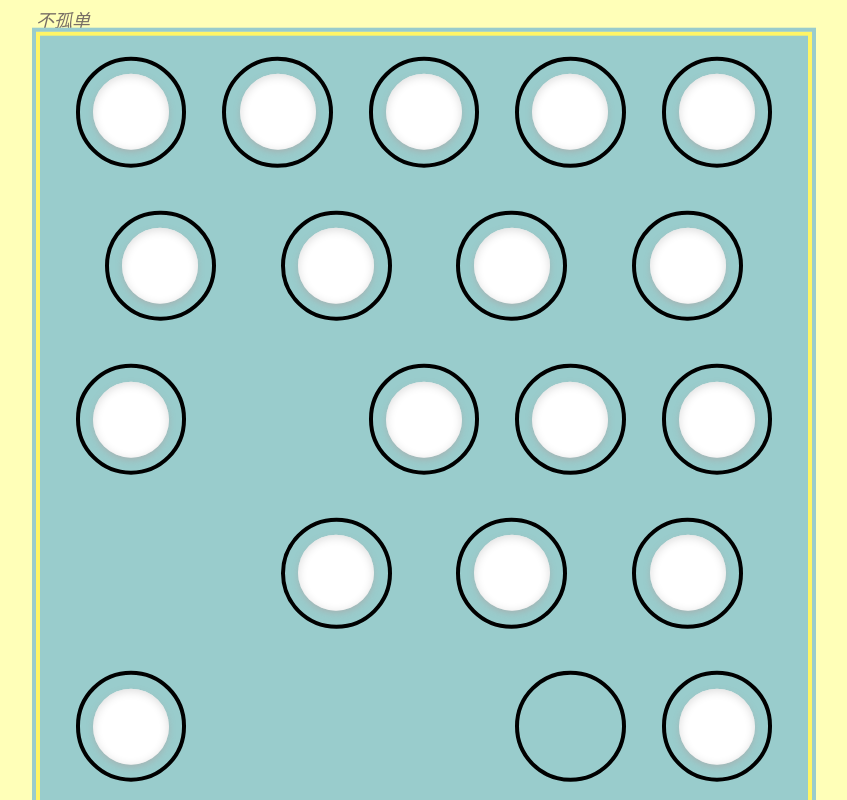
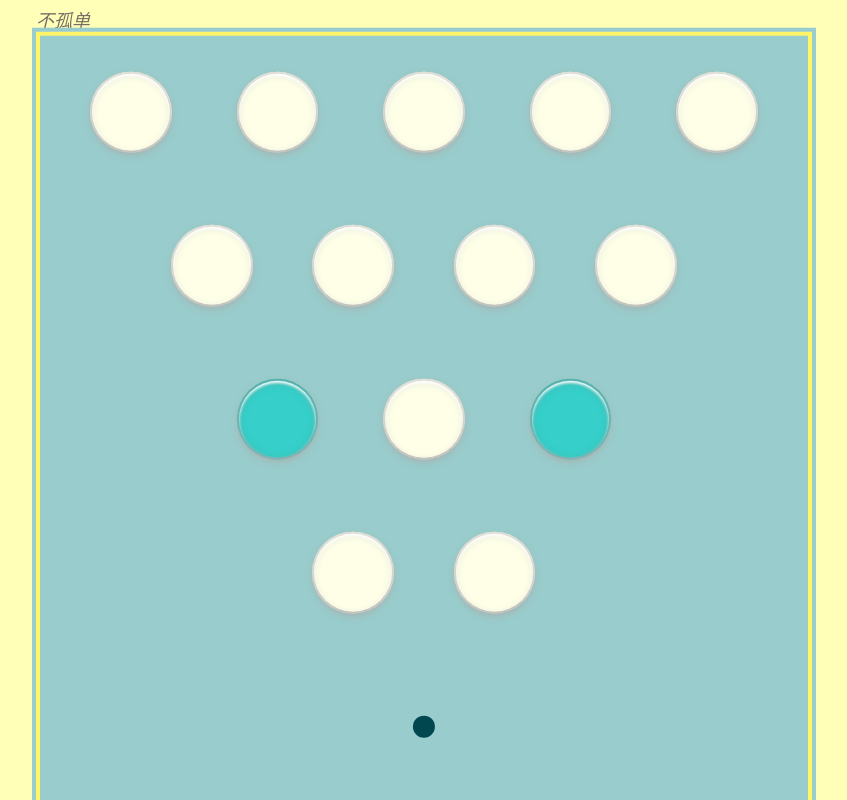
Before and after one commit to yanqzsu/single, an Angular app in the folder single-app/: page / in a window 1280 px wide. Shown: the top 800 px of the page, without its empty margins (216-1063 px from the left). Built offline with nearby package versions, Linux system fonts and the light colour scheme.

Commit message:
update hole style by HoleStatus

```diff
--- a/single-app/src/app/app.component.ts
+++ b/single-app/src/app/app.component.ts
@@ -51,7 +51,7 @@ export class AppComponent implements OnInit {
 
   ngOnInit(): void {
     this.boardService.boardStatusSubject.subscribe((status) => {
-      this.borderStatus = status;
+      this.borderStatus = [...status];
       this.boardType = this.boardService.board.boardType;
     });
   }
@@ -75,9 +75,9 @@ export class AppComponent implements OnInit {
     ) {
       return; // Ignore if still touching with one or more fingers
     }
-    const position = getEventPosition(event);
-    this.touchStartClientX = position.clientX;
-    this.touchStartClientY = position.clientY;
+    const touchPosition = getEventPosition(event);
+    this.touchStartClientX = touchPosition.clientX;
+    this.touchStartClientY = touchPosition.clientY;
     silentEvent(event);
   }
 
@@ -106,7 +106,7 @@ export class AppComponent implements OnInit {
     const absDy = Math.abs(dy);
     let direction;
     if (
-      this.boardService.board.boardType === BoardType.rectangular &&
+      this.boardType === BoardType.rectangular &&
       Math.max(absDx, absDy) > 10
     ) {
       direction =
@@ -118,7 +118,7 @@ export class AppComponent implements OnInit {
           ? Direction.down
           : Direction.up;
     } else if (
-      this.boardService.board.boardType === BoardType.diagonalRectangular &&
+      this.boardType === BoardType.diagonalRectangular &&
       Math.max(absDx, absDy) > 10
     ) {
       const radio = absDx / absDy;
@@ -142,8 +142,7 @@ export class AppComponent implements OnInit {
             : Direction.upLeft;
       }
     } else if (
-      (this.boardService.board.boardType === BoardType.triangularEven ||
-        this.boardService.board.boardType === BoardType.triangularOdd) &&
+      (this.boardType === BoardType.triangular) &&
       Math.max(absDx, absDy) > 10
     ) {
       const radio = absDx / absDy;
@@ -163,6 +162,8 @@ export class AppComponent implements OnInit {
 
     if (direction) {
       this.boardService.move(direction, this.selectedPosition, false);
+    } else {
+      this.boardService.updateStatus(this.selectedPosition);
     }
     silentEvent(event);
   }
--- a/single-app/src/app/app.module.ts
+++ b/single-app/src/app/app.module.ts
@@ -6,14 +6,12 @@ import { AppComponent } from './app.component';
 import { ButtonComponent } from './button/button.component';
 import { HoleComponent } from './hole/hole.component';
 import { ModalComponent } from './modal/modal.component';
-import { PegComponent } from './peg/piece.component';
 
 @NgModule({
   declarations: [
     AppComponent,
     ButtonComponent,
     HoleComponent,
-    PegComponent,
     ModalComponent,
   ],
   imports: [BrowserModule, AppRoutingModule],
--- a/single-app/src/app/board.service.ts
+++ b/single-app/src/app/board.service.ts
@@ -56,23 +56,23 @@ export class BoardService {
   triangleBoard = new Board(
     [
       [-1, -1, 0, -1, -1],
-      [-1, 1, 1, -1],
+      [-0.5, -1, 1, 1, -1,-0.5],
       [-1, 1, 1, 1, -1],
-      [1, 1, 1, 1],
+      [-0.5, 1, 1, 1, 1,-0.5],
       [1, 1, 1, 1, 1],
     ],
-    BoardType.triangularOdd
+    BoardType.triangular
   );
 
   triangleBoard2 = new Board(
     [
       [1, 1, 1, 1, 1],
-      [1, 1, 1, 1],
+      [-0.5, 1, 1, 1, 1,-0.5],
       [-1, 1, 1, 1, -1],
-      [-1, 1, 1, -1],
+      [-0.5, -1, 1, 1, -1,-0.5],
       [-1, -1, 0, -1, -1],
     ],
-    BoardType.triangularOdd
+    BoardType.triangular
   );
 
   triangleBoard3 = new Board(
@@ -83,7 +83,7 @@ export class BoardService {
       [-1, 1, 1, 1],
       [-0.5, -1, -1, 0, -0.5],
     ],
-    BoardType.triangularEven
+    BoardType.triangular
   );
   board: Board;
 
@@ -94,11 +94,12 @@ export class BoardService {
   boardStatusSubject = new BehaviorSubject<Hole[][]>([[]]);
 
   constructor() {
-    this.board = this.triangleBoard3;
+    this.board = this.triangleBoard2;
     this.initBoardStatus();
+    this.updateStatus();
   }
 
-  updateStatus(selected: Position): void {
+  updateStatus(selected?: Position): void {
     for (let row = 0; row < this.boardStatus.length; row++) {
       for (let col = 0; col < this.boardStatus[row].length; col++) {
         const position = { col, row };
@@ -106,20 +107,20 @@ export class BoardService {
         const neighborPositions = this.board.getNeighborPositions(position);
         const jumpable = neighborPositions.some((neighbor) => {
           const bypass = this.getHole(neighbor.bypass).type;
-          const spot = this.getHole(neighbor.spot).type;
-          if (hole.type > 0 && bypass > 0 && spot === 0) {
+          const target = this.getHole(neighbor.target).type;
+          if (hole.type > 0 && bypass > 0 && target === 0) {
             return true;
           }
           return false;
         });
         hole.status = jumpable ? HoleStatus.jumpable : HoleStatus.normal;
-        if (position.col === selected.col && position.row === selected.row) {
+        if (position.col === selected?.col && position.row === selected?.row) {
           hole.status = HoleStatus.selected;
           neighborPositions.forEach((neighbor) => {
             const bypass = this.getHole(neighbor.bypass);
-            const spot = this.getHole(neighbor.spot);
-            if (bypass.type > 0 && spot.type === 0) {
-              spot.status = HoleStatus.spot;
+            const target = this.getHole(neighbor.target);
+            if (bypass.type > 0 && target.type === 0) {
+              target.status = HoleStatus.target;
             }
           });
         }
@@ -133,23 +134,23 @@ export class BoardService {
     if (neighbor) {
       const start = this.getHole(selected);
       const bypass = this.getHole(neighbor.bypass);
-      const spot = this.getHole(neighbor.spot);
+      const target = this.getHole(neighbor.target);
       if (reverse) {
-        if (start.type > 0 && bypass.type > -1 && spot.type > 0) {
+        if (start.type > 0 && bypass.type > -1 && target.type > 0) {
           start.type = start.type - 1;
           bypass.type = bypass.type + 1;
-          spot.type = spot.type + 1;
-          spot.status = HoleStatus.selected;
-          this.updateStatus(neighbor.spot);
+          target.type = target.type + 1;
+          target.status = HoleStatus.selected;
+          this.updateStatus(neighbor.target);
           return true;
         }
       } else {
-        if (start.type > 0 && bypass.type > 0 && spot.type === HoleType.empty) {
+        if (start.type > 0 && bypass.type > 0 && target.type === HoleType.empty) {
           start.type = start.type - 1;
           bypass.type = bypass.type - 1;
-          spot.type = spot.type + 1;
-          spot.status = HoleStatus.selected;
-          this.updateStatus(neighbor.spot);
+          target.type = target.type + 1;
+          target.status = HoleStatus.selected;
+          this.updateStatus(neighbor.target);
           return true;
         }
       }
--- a/single-app/src/app/hole/hole.component.html
+++ b/single-app/src/app/hole/hole.component.html
@@ -1,9 +1,4 @@
-<div class="hole" [ngClass]="statusClass">
-  <div class="border" *ngIf="hole.type > -1">
-    <app-peg
-      [type]="hole.type"
-      [jumpable]="jumpable"
-      [selected]="selected"
-    ></app-peg>
-  </div>
+<div class="hole" [ngClass]="holeClass">
+  <div class="spot" *ngIf="hole.type >= 0" [ngClass]="spotClass"></div>
+  <div class="peg" *ngIf="hole.type > 0" [ngClass]="pegClass"></div>
 </div>
--- a/single-app/src/app/hole/hole.component.scss
+++ b/single-app/src/app/hole/hole.component.scss
@@ -2,23 +2,113 @@
 
 $border-width: 4px;
 $border-style: solid $border-width black;
-
 $hole-size: calc((100vmin - 24px) / 7);
 
-:host.half .hole {
-  width: calc($hole-size / 2);
-  height: calc($hole-size / 2);
+@keyframes pop {
+  0% {
+    transform: scale(1);
+  }
+  50% {
+    transform: scale(1.3);
+  }
+  100% {
+    transform: scale(1.2);
+  }
 }
+
 
 .hole {
   width: $hole-size;
   display: inline-block;
   height: $hole-size;
+  &.hole-half {
+    width: calc($hole-size/2);
+    height: calc($hole-size/2);
+  }
+  position: relative;
+  display: flex;
+  justify-content: center;
+  align-items: center;
 }
 
-.border {
-  width: 100%;
-  height: 100%;
-  border: $border-style;
+.spot {
+  position: absolute;
+  transform: translate(-50%, -50%);
+  top: 50%;
+  left: 50%;
+  width: 20%;
+  height: 20%;
+  background-color: $cyan-9;
   border-radius: 50%;
+  z-index: -1;
+  &.spot-target {
+    background-color: $red-5;
+    transition: all 0.5s ease;
+  }
 }
+
+.peg {
+  position: relative;
+  // transform: translate(-50%, -50%);
+  // top: 50%;
+  // left: 50%;
+  display: inline-block;
+  width: 70%;
+  height: 70%;
+  border-radius: 50%;
+  box-shadow: 0px 3px 8px #aaa, inset 0px 2px 3px #fff;
+  &::before {
+    content: "";
+    display: block;
+    background: #fff;
+    // border-top: 2px solid #ddd;
+    position: absolute;
+    top: -2px;
+    left: -2px;
+    bottom: -2px;
+    right: -2px;
+    z-index: -1;
+    border-radius: 50%;
+    box-shadow: inset 0px 2px 10px #ddd;
+  }
+  &.peg-selected {
+    z-index: 20;
+    animation: pop 200ms ease 100ms;
+    animation-fill-mode: both;
+  }
+}
+
+.peg.peg-1::before {
+  background: $yellow-1;
+}
+.peg.peg-2::before {
+  background: $yellow-2;
+}
+.peg.peg-3::before {
+  background: $yellow-3;
+}
+.peg.peg-4::before {
+  background: $yellow-4;
+}
+.peg.peg-5::before {
+  background: $yellow-5;
+}
+.peg.peg-6::before {
+  background: $yellow-6;
+}
+.peg.peg-7::before {
+  background: $yellow-7;
+}
+.peg.peg-8::before {
+  background: $yellow-8;
+}
+.peg.peg-9::before {
+  background: $yellow-9;
+}
+
+.peg.peg-jumpable::before{
+  background: $cyan-5;
+  $border-color: mix($cyan-5, #777);
+  box-shadow: inset 0px 2px 10px $border-color;
+  transition: all 200ms;
+}
--- a/single-app/src/app/hole/hole.component.ts
+++ b/single-app/src/app/hole/hole.component.ts
@@ -12,25 +12,33 @@ export class HoleComponent {
     status: HoleStatus.normal,
   };
 
-  jumpable: boolean = false;
-  selected: boolean = false;
-
-  statusClass = {
-    'hole-spot':
-      this._hole.type === HoleType.empty &&
-      this._hole.status === HoleStatus.spot,
-    'hole-normal': this._hole.status === HoleStatus.normal,
-  };
-
-  pegClass = {};
+  holeClass: any;
+  spotClass: any;
+  pegClass: any;
 
   @Input()
   set hole(hole: Hole) {
     this._hole = hole;
-    this.selected =
-      this._hole.type > 0 && this._hole.status === HoleStatus.selected;
-    this.jumpable =
-      this._hole.type > 0 && this._hole.status === HoleStatus.jumpable;
+    this.holeClass = {
+      'hole-half': hole.type === HoleType.half,
+    };
+    this.spotClass = {
+      'spot-target': hole.status === HoleStatus.target,
+    };
+    this.pegClass = {
+      'peg-0': hole.type === HoleType.empty,
+      'peg-1': hole.type === HoleType.one,
+      'peg-2': hole.type === HoleType.two,
+      'peg-3': hole.type === HoleType.three,
+      'peg-4': hole.type === HoleType.four,
+      'peg-5': hole.type === HoleType.five,
+      'peg-6': hole.type === HoleType.six,
+      'peg-7': hole.type === HoleType.seven,
+      'peg-8': hole.type === HoleType.eight,
+      'peg-9': hole.type === HoleType.nine,
+      'peg-selected': hole.status === HoleStatus.selected && hole.type > 0,
+      'peg-jumpable': hole.status === HoleStatus.jumpable && hole.type > 0,
+    };
   }
   get hole(): Hole {
     return this._hole;
--- a/single-app/src/app/peg/peg.component.scss
+++ /dev/null
@@ -1,96 +0,0 @@
-@import "../../variables.scss";
-
-@keyframes pop {
-  0% {
-    transform: scale(1);
-  }
-  50% {
-    transform: scale(1.3);
-  }
-  100% {
-    transform: scale(1.2);
-  }
-}
-
-:host {
-  position: relative;
-  display: inline-block;
-  width: 100%;
-  height: 100%;
-}
-
-:host.selected {
-  z-index: 20;
-  animation: pop 200ms ease 100ms;
-  animation-fill-mode: both;
-}
-
-:host.jumpable {
-  .piece:before {
-    background: $piece-color-highlight;
-    $border-color: mix($piece-color-highlight, #777);
-    box-shadow: inset 0px 2px 10px $border-color;
-    transition: all 200ms;
-    // border-top: 2px solid $border-color;
-  }
-}
-
-.peg {
-  position: absolute;
-  transform: translate(-50%, -50%);
-  top: 50%;
-  left: 50%;
-  display: inline-block;
-  width: 70%;
-  height: 70%;
-  border-radius: 50%;
-  background-color: $piece-color;
-  box-shadow: 0px 3px 8px #aaa, inset 0px 2px 3px #fff;
-}
-
-.peg:before {
-  content: "";
-  display: block;
-  background: #fff;
-  // border-top: 2px solid #ddd;
-  position: absolute;
-  top: -2px;
-  left: -2px;
-  bottom: -2px;
-  right: -2px;
-  z-index: -1;
-  border-radius: 50%;
-  box-shadow: inset 0px 2px 10px #ddd;
-}
-
-.hole-type-0 {
-  display: none;
-  visibility: hidden;
-}
-.hole-type-1 {
-  background-color: $yellow-1;
-}
-.hole-type-2 {
-  background-color: $yellow-2;
-}
-.hole-type-3 {
-  background-color: $yellow-3;
-}
-.hole-type-4 {
-  background-color: $yellow-4;
-}
-.hole-type-5 {
-  background-color: $yellow-5;
-}
-.hole-type-6 {
-  background-color: $yellow-6;
-}
-.hole-type-7 {
-  background-color: $yellow-7;
-}
-.hole-type-8 {
-  background-color: $yellow-8;
-}
-.hole-type-9 {
-  background-color: $yellow-9;
-}
--- a/single-app/src/app/peg/piece.component.ts
+++ /dev/null
@@ -1,35 +0,0 @@
-import { Component, HostBinding, Input } from '@angular/core';
-import { HoleType } from '../type';
-
-@Component({
-  selector: 'app-peg',
-  styleUrls: ['./peg.component.scss'],
-  template: `<div class="peg" [ngClass]="typeClass"></div>`,
-})
-export class PegComponent {
-  typeClass: any;
-
-  @Input()
-  @HostBinding('class.jumpable')
-  jumpable: boolean = false;
-
-  @Input()
-  @HostBinding('class.selected')
-  selected: boolean = false;
-
-  @Input()
-  set type(type: HoleType) {
-    this.typeClass = {
-      'hole-type-0': type === HoleType.empty,
-      'hole-type-1': type === HoleType.one,
-      'hole-type-2': type === HoleType.two,
-      'hole-type-3': type === HoleType.three,
-      'hole-type-4': type === HoleType.four,
-      'hole-type-5': type === HoleType.five,
-      'hole-type-6': type === HoleType.six,
-      'hole-type-7': type === HoleType.seven,
-      'hole-type-8': type === HoleType.eight,
-      'hole-type-9': type === HoleType.nine,
-    };
-  }
-}
--- a/single-app/src/app/type.ts
+++ b/single-app/src/app/type.ts
@@ -30,7 +30,7 @@ export enum HoleType {
 }
 
 export enum HoleStatus {
-  'spot' = 1, // empty spot
+  'target' = 1, // empty spot
   'jumpable' = 2, // jumpable peg
   'normal' = 3, // normal peg & spot
   'selected' = 4, // selected peg
@@ -43,15 +43,14 @@ export interface Position {
 
 export interface Neighbor {
   bypass: Position;
-  spot: Position;
+  target: Position;
   direction: Direction;
 }
 
 export enum BoardType {
   rectangular = 1,
   diagonalRectangular = 2,
-  triangularOdd = 3, // max cell count of a row is odd
-  triangularEven = 4, // max cell count of a row is even
+  triangular = 3,
 }
 
 export class Board {
@@ -103,134 +102,133 @@ export class Board {
     if (this.boardType === BoardType.rectangular) {
       neighbors.push({
         bypass: { col: col, row: row - 1 },
-        spot: { col: col, row: row - 2 },
+        target: { col: col, row: row - 2 },
         direction: Direction.up,
       });
       neighbors.push({
         bypass: { col: col, row: row + 1 },
-        spot: { col: col, row: row + 2 },
+        target: { col: col, row: row + 2 },
         direction: Direction.down,
       });
       neighbors.push({
         bypass: { col: col - 1, row },
-        spot: { col: col - 2, row },
+        target: { col: col - 2, row },
         direction: Direction.left,
       });
       neighbors.push({
         bypass: { col: col + 1, row },
-        spot: { col: col + 2, row },
+        target: { col: col + 2, row },
         direction: Direction.right,
       });
     } else if (this.boardType === BoardType.diagonalRectangular) {
       neighbors.push({
         bypass: { col: col, row: row - 1 },
-        spot: { col: col, row: row - 2 },
+        target: { col: col, row: row - 2 },
         direction: Direction.up,
       });
       neighbors.push({
         bypass: { col: col, row: row + 1 },
-        spot: { col: col, row: row + 2 },
+        target: { col: col, row: row + 2 },
         direction: Direction.down,
       });
       neighbors.push({
         bypass: { col: col - 1, row },
-        spot: { col: col - 2, row },
+        target: { col: col - 2, row },
         direction: Direction.left,
       });
       neighbors.push({
         bypass: { col: col + 1, row },
-        spot: { col: col + 2, row },
+        target: { col: col + 2, row },
         direction: Direction.right,
       });
       neighbors.push({
         bypass: { col: col - 1, row: row - 1 },
-        spot: { col: col - 2, row: row - 2 },
+        target: { col: col - 2, row: row - 2 },
         direction: Direction.upLeft,
       });
       neighbors.push({
         bypass: { col: col + 1, row: row - 1 },
-        spot: { col: col + 2, row: row - 2 },
+        target: { col: col + 2, row: row - 2 },
         direction: Direction.upRight,
       });
       neighbors.push({
         bypass: { col: col - 1, row: row + 1 },
-        spot: { col: col - 2, row: row + 2 },
+        target: { col: col - 2, row: row + 2 },
         direction: Direction.downLeft,
       });
       neighbors.push({
         bypass: { col: col + 1, row: row + 1 },
-        spot: { col: col + 2, row: row + 2 },
+        target: { col: col + 2, row: row + 2 },
         direction: Direction.downRight,
       });
     } else if (
-      this.boardType === BoardType.triangularEven ||
-      this.boardType === BoardType.triangularOdd
+      this.boardType === BoardType.triangular
     ) {
-      const isEven = this.map[position.row].length % 2 === 0;
+      const hasHalf = this.map[position.row][0] === HoleType.half;
       neighbors.push({
         bypass: { col: col - 1, row },
-        spot: { col: col - 2, row },
+        target: { col: col - 2, row },
         direction: Direction.left,
       });
       neighbors.push({
         bypass: { col: col + 1, row },
-        spot: { col: col + 2, row },
+        target: { col: col + 2, row },
         direction: Direction.right,
       });
-      if (isEven) {
+      if (hasHalf) {
+        // left-top
+        neighbors.push({
+          bypass: { col: col - 1, row: row - 1 },
+          target: { col: col - 1, row: row - 2 },
+          direction: Direction.upLeft,
+        });
+        // right-top
+        neighbors.push({
+          bypass: { col: col, row: row - 1 },
+          target: { col: col + 1, row: row - 2 },
+          direction: Direction.upRight,
+        });
+        // left-bottom
+        neighbors.push({
+          bypass: { col: col -1, row: row + 1 },
+          target: { col: col - 1, row: row + 2 },
+          direction: Direction.downLeft,
+        });
+        // right-bottom
+        neighbors.push({
+          bypass: { col: col, row: row + 1 },
+          target: { col: col + 1, row: row + 2 },
+          direction: Direction.downRight,
+        });
+      } else {
         // left-top
         neighbors.push({
           bypass: { col: col, row: row - 1 },
-          spot: { col: col - 1, row: row - 2 },
+          target: { col: col - 1, row: row - 2 },
           direction: Direction.upLeft,
         });
         // right-top
         neighbors.push({
           bypass: { col: col + 1, row: row - 1 },
-          spot: { col: col + 1, row: row - 2 },
+          target: { col: col + 1, row: row - 2 },
           direction: Direction.upRight,
         });
         // left-bottom
         neighbors.push({
           bypass: { col: col, row: row + 1 },
-          spot: { col: col - 1, row: row + 2 },
+          target: { col: col - 1, row: row + 2 },
           direction: Direction.downLeft,
         });
         // right-bottom
         neighbors.push({
           bypass: { col: col + 1, row: row + 1 },
-          spot: { col: col + 1, row: row + 2 },
-          direction: Direction.downRight,
-        });
-      } else {
-        // left-top
-        neighbors.push({
-          bypass: { col: col - 1, row: row - 1 },
-          spot: { col: col - 1, row: row - 2 },
-          direction: Direction.upLeft,
-        });
-        // right-top
-        neighbors.push({
-          bypass: { col: col, row: row - 1 },
-          spot: { col: col + 1, row: row - 2 },
-          direction: Direction.upRight,
-        });
-        // left-bottom
-        neighbors.push({
-          bypass: { col: col - 1, row: row + 1 },
-          spot: { col: col - 1, row: row + 2 },
-          direction: Direction.downLeft,
-        });
-        // right-bottom
-        neighbors.push({
-          bypass: { col: col, row: row + 1 },
-          spot: { col: col + 1, row: row + 2 },
+          target: { col: col + 1, row: row + 2 },
           direction: Direction.downRight,
         });
       }
     }
     return neighbors.filter(
-      (value) => !this.isOutrange(value.bypass) && !this.isOutrange(value.spot)
+      (value) => !this.isOutrange(value.bypass) && !this.isOutrange(value.target)
     );
   }
 }
```
Also changed, not shown: single-app/src/variables.scss (+12 -0 lines).
